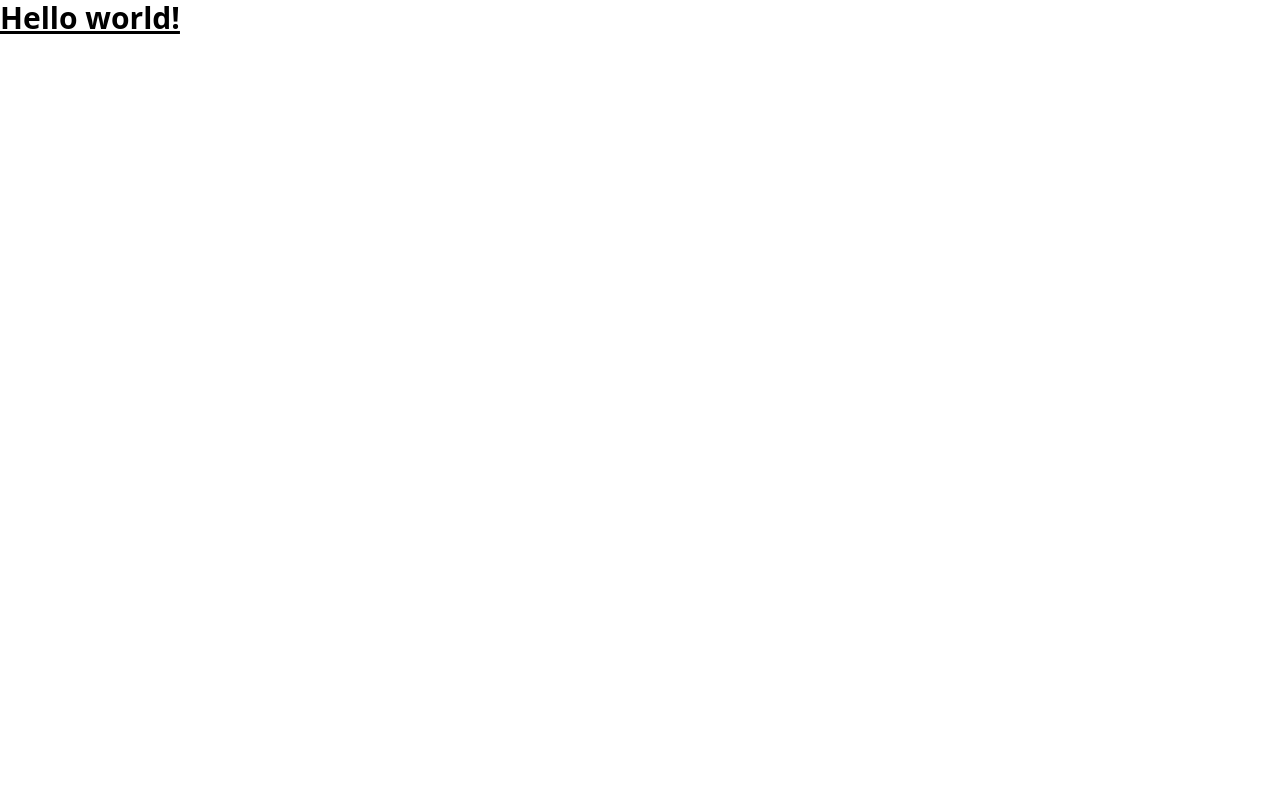
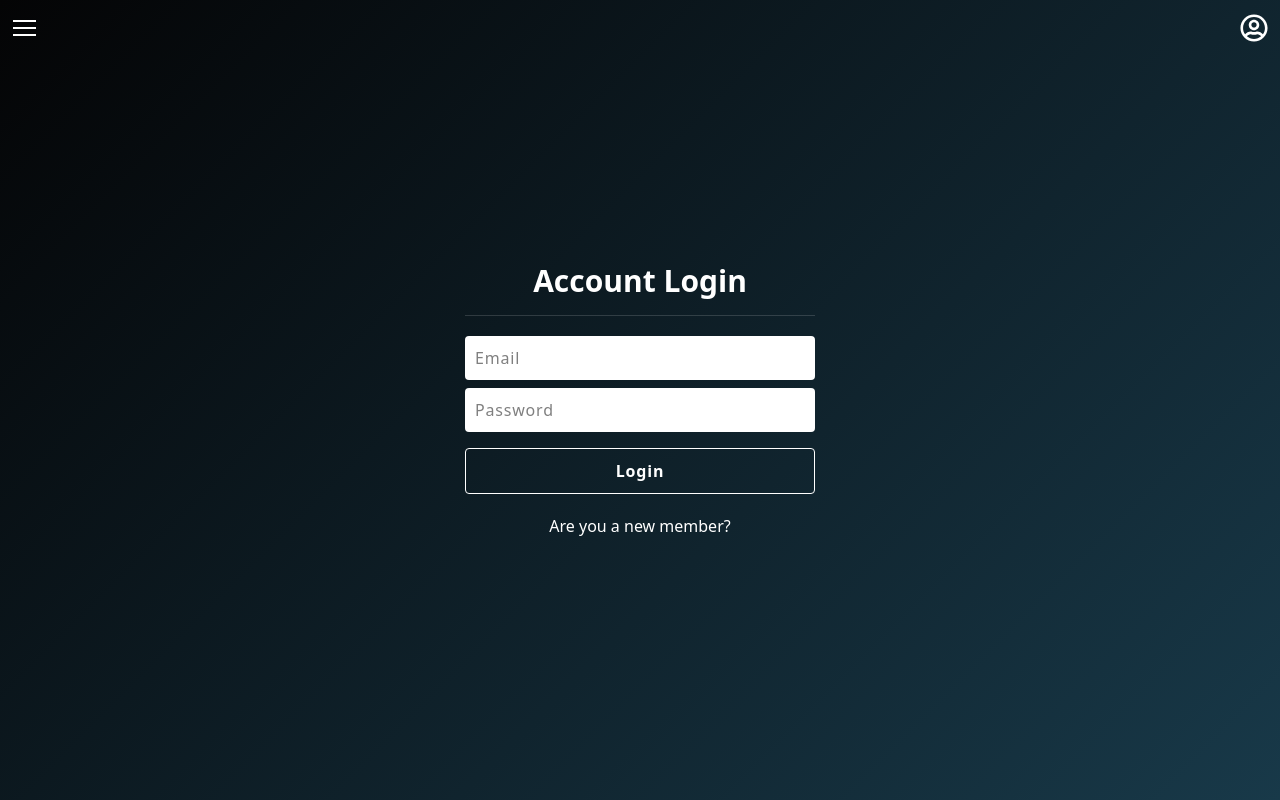
Before and after one commit to XavianMoody10/film-review-application, a React (Vite) app in the folder client/: page /login in a window 1280 px wide. Built offline with nearby package versions, Linux system fonts and the light colour scheme.

Commit message:
Created login and signup pages.

```diff
--- a/client/package.json
+++ b/client/package.json
@@ -12,8 +12,11 @@
   },
   "dependencies": {
     "@tailwindcss/vite": "^4.1.18",
+    "hamburger-react": "^2.5.2",
     "react": "^19.2.0",
     "react-dom": "^19.2.0",
+    "react-icons": "^5.5.0",
+    "react-router-dom": "^7.13.0",
     "tailwindcss": "^4.1.18"
   },
   "devDependencies": {
--- a/client/src/App.jsx
+++ b/client/src/App.jsx
@@ -1,10 +1,25 @@
+import {
+  createBrowserRouter,
+  createRoutesFromElements,
+  Route,
+  RouterProvider,
+} from "react-router-dom";
+import { Home } from "./pages/Home/Home";
+import { Login } from "./pages/Login/Login";
+import { Signup } from "./pages/Signup/Signup";
+
 const App = () => {
-  return (
-    <div>
-      {" "}
-      <h1 className="text-3xl font-bold underline">Hello world!</h1>
-    </div>
+  // All routes (React Router)
+  const router = createBrowserRouter(
+    createRoutesFromElements(
+      <Route path="/">
+        <Route index element={<Home />} />
+        <Route path="/login" element={<Login />} />
+        <Route path="/signup" element={<Signup />} />
+      </Route>,
+    ),
   );
+  return <RouterProvider router={router}></RouterProvider>;
 };
 
 export default App;
--- /dev/null
+++ b/client/src/components/FormButton/FormButton.jsx
@@ -0,0 +1,7 @@
+export const FormButton = ({ children }) => {
+  return (
+    <button className=" cursor-pointer border border-white text-white font-semibold py-2.5 rounded-sm tracking-wider hover:bg-white hover:text-black duration-150">
+      {children}
+    </button>
+  );
+};
--- /dev/null
+++ b/client/src/components/FormInput/FormInput.jsx
@@ -0,0 +1,9 @@
+export const FormInput = ({ type, placeholder }) => {
+  return (
+    <input
+      type={type}
+      placeholder={placeholder}
+      className=" bg-white p-2.5 rounded-sm outline-none tracking-wider"
+    />
+  );
+};
--- /dev/null
+++ b/client/src/components/Header/Header.jsx
@@ -0,0 +1,16 @@
+import { Squash as Hamburger } from "hamburger-react";
+import { FaRegUserCircle as UserIcon } from "react-icons/fa";
+import { Link } from "react-router-dom";
+
+export const Header = () => {
+  return (
+    <header className=" fixed top-0 w-full flex items-center justify-between py-1">
+      <div className=" flex items-center justify-between mx-auto w-full pr-3">
+        <Hamburger size={23} color="white" />
+        <Link to={"/login"}>
+          <UserIcon size={28} color="white" />
+        </Link>
+      </div>
+    </header>
+  );
+};
--- /dev/null
+++ b/client/src/components/LoginForm/LoginForm.jsx
@@ -0,0 +1,14 @@
+import { FormButton } from "../FormButton/FormButton";
+import { FormInput } from "../FormInput/FormInput";
+
+export const LoginForm = () => {
+  return (
+    <form className=" flex flex-col gap-4 w-full">
+      <div className=" flex flex-col gap-2">
+        <FormInput type={"email"} placeholder={"Email"} />
+        <FormInput type={"password"} placeholder={"Password"} />
+      </div>
+      <FormButton>Login</FormButton>
+    </form>
+  );
+};
--- /dev/null
+++ b/client/src/components/MainWrapper/MainWrapper.jsx
@@ -0,0 +1,7 @@
+export const MainWrapper = ({ children }) => {
+  return (
+    <main className="bg-[linear-gradient(135deg,#040405_0%,#183949_100%)] min-h-screen">
+      {children}
+    </main>
+  );
+};
--- /dev/null
+++ b/client/src/components/SignupForm/SignupForm.jsx
@@ -0,0 +1,16 @@
+import { FormButton } from "../FormButton/FormButton";
+import { FormInput } from "../FormInput/FormInput";
+
+export const SignupForm = () => {
+  return (
+    <form className=" flex flex-col gap-4 w-full">
+      <div className=" flex flex-col gap-2">
+        <FormInput type={"text"} placeholder={"Create A Username"} />
+        <FormInput type={"email"} placeholder={"Add Valid Email"} />
+        <FormInput type={"password"} placeholder={"Create A Password"} />
+      </div>
+
+      <FormButton>Signup</FormButton>
+    </form>
+  );
+};
--- /dev/null
+++ b/client/src/pages/Home/Home.jsx
@@ -0,0 +1,11 @@
+import { Header } from "../../components/Header/Header";
+import { MainWrapper } from "../../components/MainWrapper/MainWrapper";
+
+export const Home = () => {
+  return (
+    <>
+      <Header />
+      <MainWrapper></MainWrapper>
+    </>
+  );
+};
--- /dev/null
+++ b/client/src/pages/Login/Login.jsx
@@ -0,0 +1,32 @@
+import { Link } from "react-router-dom";
+import { Header } from "../../components/Header/Header";
+import { MainWrapper } from "../../components/MainWrapper/MainWrapper";
+import { FormInput } from "../../components/FormInput/FormInput";
+import { LoginForm } from "../../components/LoginForm/LoginForm";
+
+export const Login = () => {
+  return (
+    <>
+      <Header />
+
+      <MainWrapper>
+        <div className=" min-h-screen flex flex-col items-center justify-center gap-3">
+          <div className=" w-full max-w-87.5 space-y-5">
+            <h1 className=" text-3xl text-center text-white font-bold border-b border-b-white/15 pb-4 w-full">
+              Account Login
+            </h1>
+
+            <LoginForm />
+
+            <Link
+              to={"/signup"}
+              className=" block text-center text-white hover:underline"
+            >
+              Are you a new member?
+            </Link>
+          </div>
+        </div>
+      </MainWrapper>
+    </>
+  );
+};
--- /dev/null
+++ b/client/src/pages/Signup/Signup.jsx
@@ -0,0 +1,33 @@
+import { Link } from "react-router-dom";
+import { Header } from "../../components/Header/Header";
+import { MainWrapper } from "../../components/MainWrapper/MainWrapper";
+import { FormInput } from "../../components/FormInput/FormInput";
+import { FormButton } from "../../components/FormButton/FormButton";
+import { SignupForm } from "../../components/SignupForm/SignupForm";
+
+export const Signup = () => {
+  return (
+    <>
+      <Header />
+
+      <MainWrapper>
+        <div className=" min-h-screen flex flex-col items-center justify-center gap-3">
+          <div className=" w-full max-w-87.5 space-y-5">
+            <h1 className=" text-3xl text-center text-white font-bold border-b border-b-white/15 pb-4 w-full">
+              Create Account
+            </h1>
+
+            <SignupForm />
+
+            <Link
+              to={"/login"}
+              className=" block text-center text-white hover:underline"
+            >
+              Already have an account?
+            </Link>
+          </div>
+        </div>
+      </MainWrapper>
+    </>
+  );
+};
```
Also changed, not shown: 1 other file (tests, documents, lock files or other folders).
